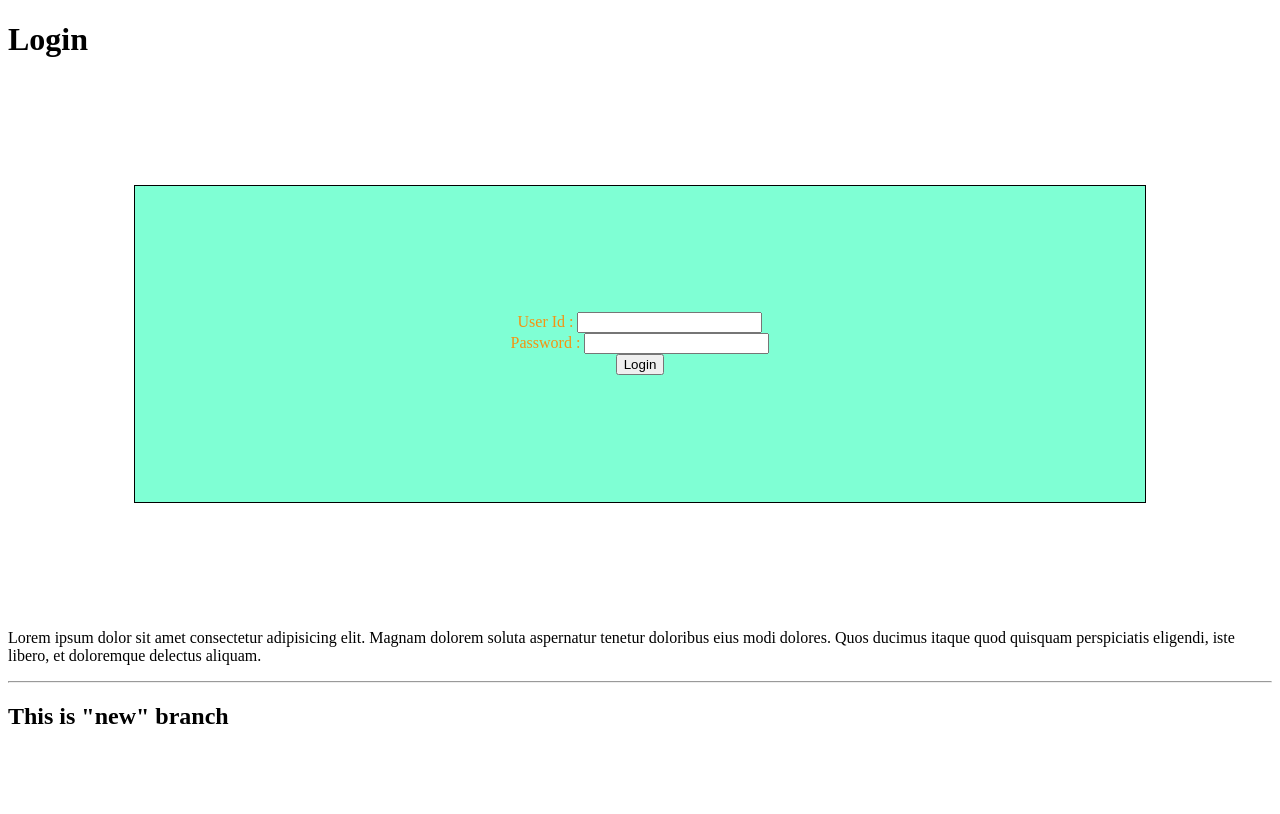
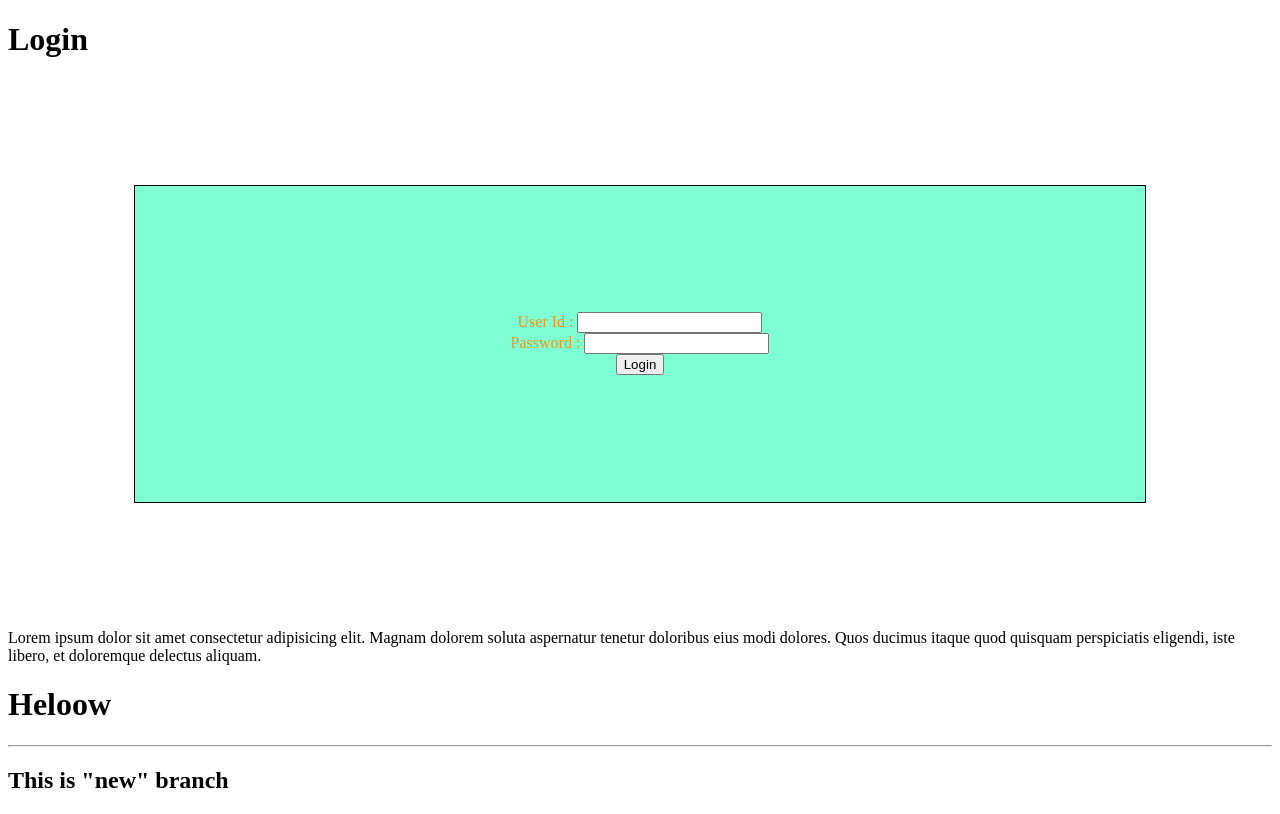
Before and after one commit to shreyash2004/ProjectTrail, a plain HTML site: page index.html in a window 1280 px wide. Drawn offline with Linux system fonts and the light colour scheme.

Commit message:
new branch code

```diff
--- a/index.html
+++ b/index.html
@@ -15,6 +15,8 @@
   </form>
   <p>Lorem ipsum dolor sit amet consectetur adipisicing elit. Magnam dolorem soluta aspernatur tenetur doloribus eius modi dolores. Quos ducimus itaque quod quisquam perspiciatis eligendi, iste libero, et doloremque delectus aliquam.</p>
 
+  <h1>Heloow</h1>
+
   <hr>
 
   <h2>This is "new" branch</h2>
```
